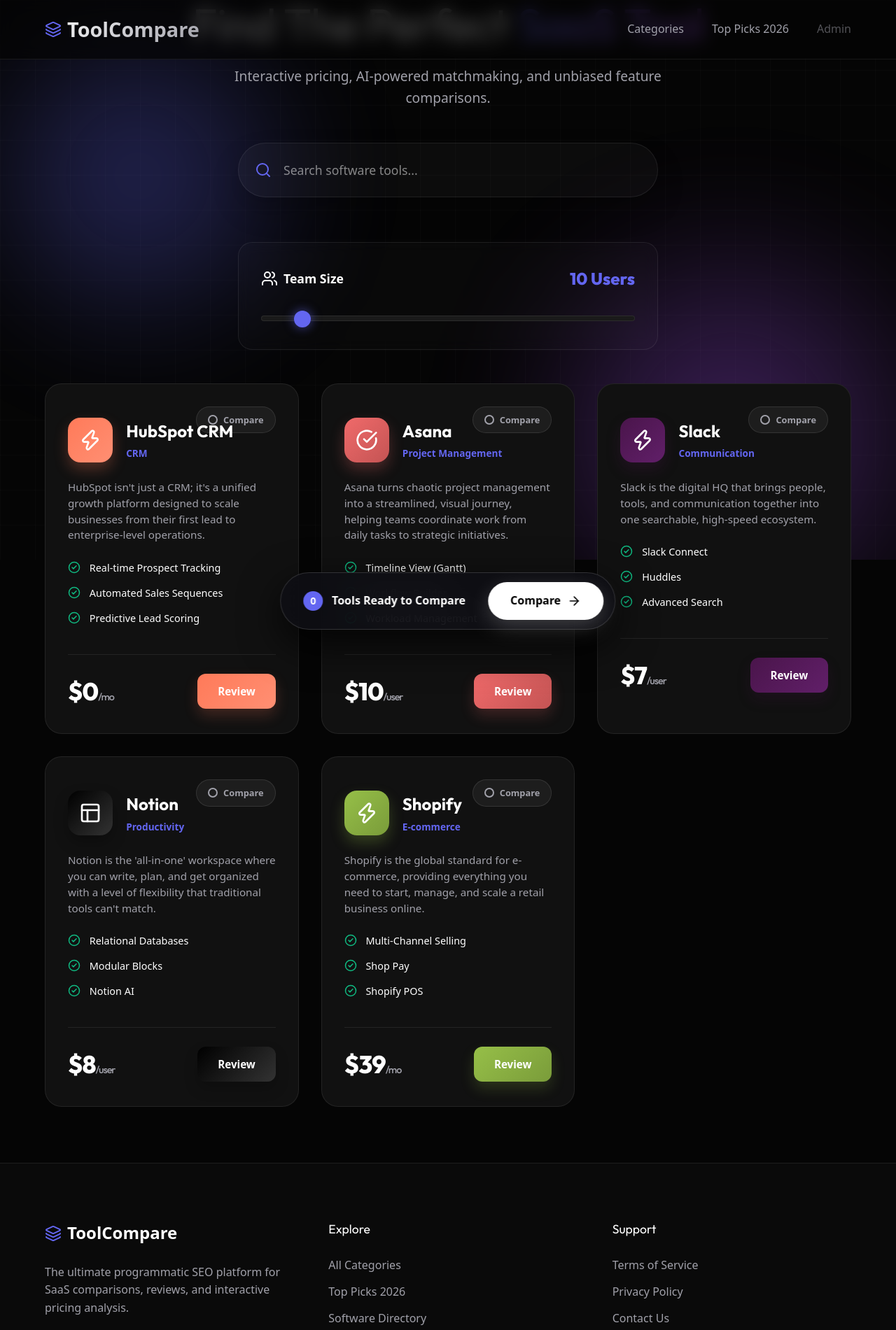
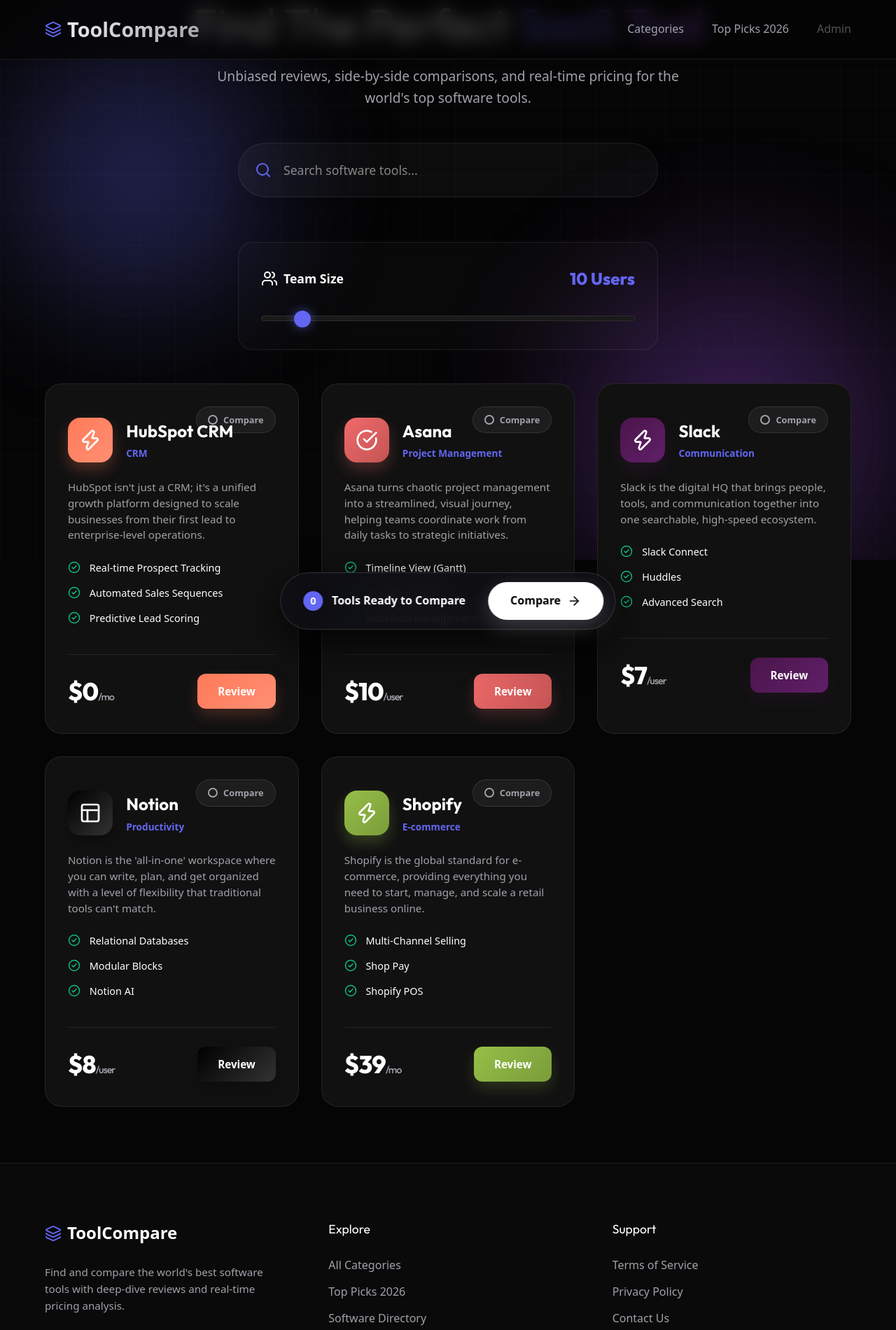
Before and after one commit to yigiterturk-dev/toolcompare.net, a Next.js app: page / in a window 1280 px wide. Shown: the top 1901 px of the page at 70% size. Built offline with nearby package versions, Linux system fonts and the light colour scheme.

Commit message:
Simplified slogans across Hero and Footer for better clarity

```diff
--- a/src/app/page.tsx
+++ b/src/app/page.tsx
@@ -64,7 +64,7 @@
             <span style={{ background: 'linear-gradient(to right, var(--brand-primary), var(--brand-secondary))', WebkitBackgroundClip: 'text', WebkitTextFillColor: 'transparent' }}>SaaS Tool</span>
           </h1>
           <p style={{ fontSize: '1.2rem', color: 'var(--text-secondary)', maxWidth: '700px', margin: '0 auto 3rem' }}>
-            Interactive pricing, AI-powered matchmaking, and unbiased feature comparisons.
+            Unbiased reviews, side-by-side comparisons, and real-time pricing for the world's top software tools.
           </p>
 
           <div style={{ position: 'relative', maxWidth: '600px', margin: '0 auto 4rem' }}>
--- a/src/components/Footer.tsx
+++ b/src/components/Footer.tsx
@@ -10,8 +10,8 @@
           <div style={{ fontSize: '1.5rem', fontWeight: 800, color: 'white', display: 'flex', alignItems: 'center', gap: '0.5rem', marginBottom: '1.5rem' }}>
             <Layers style={{ color: 'var(--brand-primary)' }} /> ToolCompare
           </div>
-          <p style={{ color: 'var(--text-secondary)', lineHeight: 1.6, marginBottom: '2rem' }}>
-            The ultimate programmatic SEO platform for SaaS comparisons, reviews, and interactive pricing analysis.
+          <p style={{ color: 'var(--text-secondary)', lineHeight: 1.6, marginBottom: '1.5rem', fontSize: '0.95rem' }}>
+            Find and compare the world's best software tools with deep-dive reviews and real-time pricing analysis.
           </p>
           <div style={{ display: 'flex', gap: '1rem' }}>
             <a href="#" style={{ color: 'var(--text-secondary)' }}><MessageSquare size={20} /></a>
```
